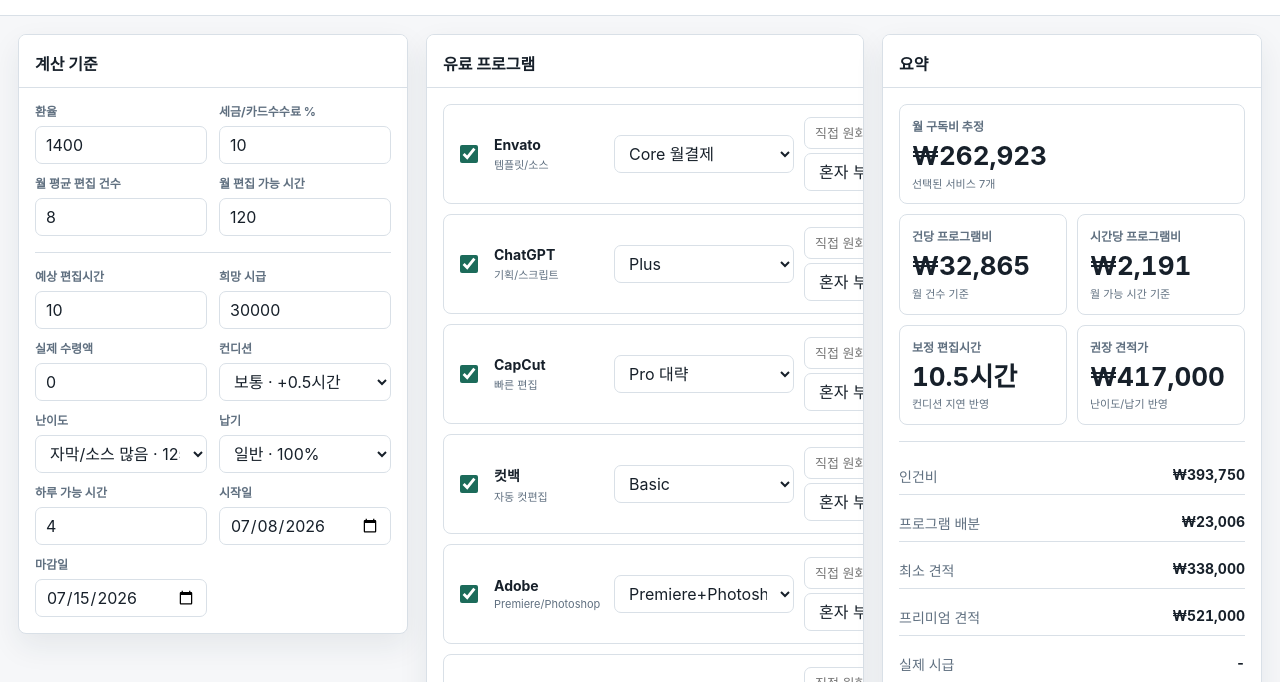
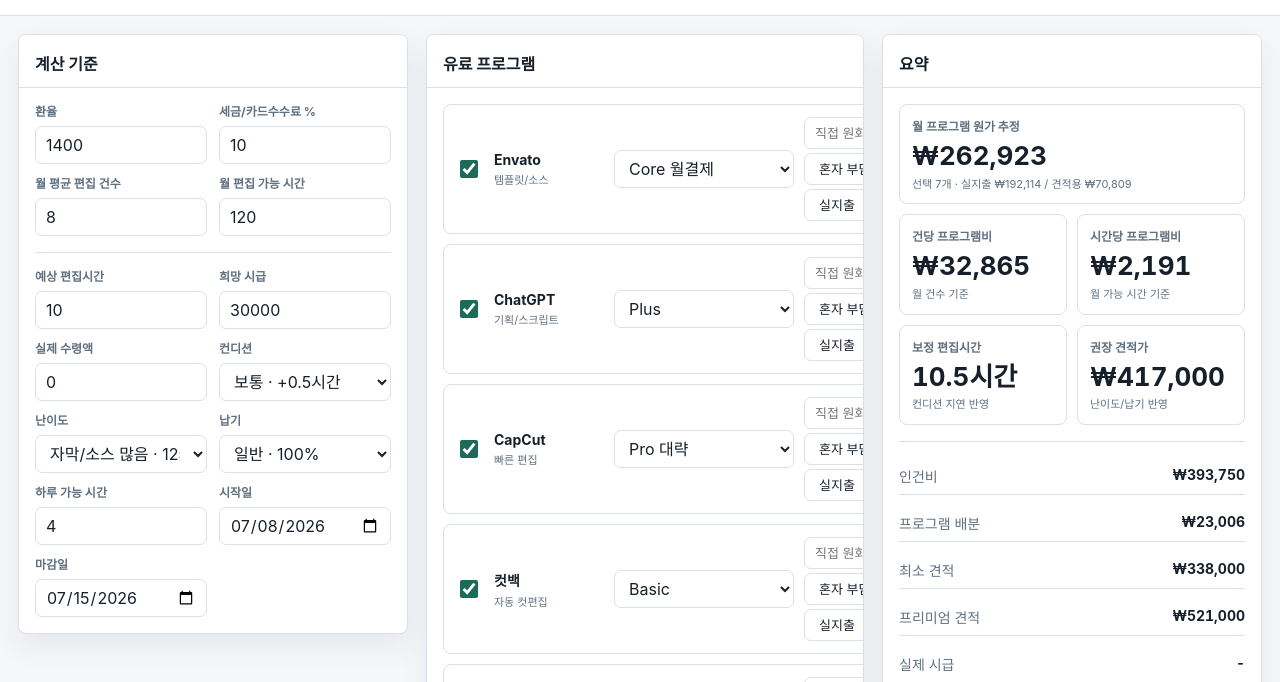
Before and after one commit to lsongju-dot/josh-assistant, a plain HTML site: page index.html in a window 1280 px wide. Shown: the part 59-741 px from the top of the page. Drawn offline with Linux system fonts and the light colour scheme.

Commit message:
Separate cash and quote-only tool costs

```diff
--- a/index.html
+++ b/index.html
@@ -211,7 +211,7 @@
 
     .service-row {
       display: grid;
-      grid-template-columns: 28px minmax(110px, 150px) minmax(180px, 1fr) minmax(96px, 110px) minmax(108px, 132px);
+      grid-template-columns: 28px minmax(110px, 150px) minmax(180px, 1fr) minmax(118px, 132px) minmax(118px, 150px);
       gap: 10px;
       align-items: center;
       padding: 12px;
@@ -263,7 +263,8 @@
       gap: 4px;
     }
 
-    .compact-input input {
+    .compact-input input,
+    .compact-input select {
       height: 32px;
       font-size: 13px;
     }
@@ -923,7 +924,7 @@
         <div class="panel-body">
           <div class="summary-grid">
             <div class="metric wide">
-              <span>월 구독비 추정</span>
+              <span>월 프로그램 원가 추정</span>
               <strong id="monthlyTotal">0원</strong>
               <em id="selectedCount">선택된 서비스 0개</em>
             </div>
@@ -1123,14 +1124,19 @@
               <em>입력 단가 기준</em>
             </div>
             <div class="metric">
-              <span>월 고정비</span>
+              <span>실제 월 고정비</span>
               <strong id="monthlyFixedCost">0원</strong>
-              <em>구독비 + 기타 고정비</em>
+              <em>실지출 구독비 + 기타</em>
+            </div>
+            <div class="metric">
+              <span>견적용 사용료</span>
+              <strong id="allocatedToolCost">0원</strong>
+              <em>회사 제공/비현금 원가</em>
             </div>
             <div class="metric">
               <span>세전 순수익</span>
               <strong id="netBeforeTax">0원</strong>
-              <em>매출 - 고정비</em>
+              <em>매출 - 실제 고정비</em>
             </div>
             <div class="metric">
               <span>세후 보수 추정</span>
@@ -1218,6 +1224,7 @@
         note: "Premiere/Photoshop",
         enabled: true,
         planId: "premiere_photoshop",
+        expenseType: "allocation",
         customKrw: 0,
         share: 1,
         plans: [
@@ -1368,6 +1375,28 @@
       return (plan.usdMonthly * exchangeRate * (1 + feeRate)) / share;
     }
 
+    function serviceExpenseType(service) {
+      return service.expenseType === "allocation" ? "allocation" : "cash";
+    }
+
+    function toolCostTotal() {
+      return services.reduce((sum, service) => sum + monthlyKrw(service), 0);
+    }
+
+    function cashSubscriptionTotal() {
+      return services.reduce((sum, service) => {
+        if (serviceExpenseType(service) !== "cash") return sum;
+        return sum + monthlyKrw(service);
+      }, 0);
+    }
+
+    function allocatedSubscriptionTotal() {
+      return services.reduce((sum, service) => {
+        if (serviceExpenseType(service) !== "allocation") return sum;
+        return sum + monthlyKrw(service);
+      }, 0);
+    }
+
     function saveState() {
       const controlState = {};
       controls.forEach((id) => {
@@ -1748,8 +1777,7 @@
     }
 
     function calculateFixedCostTotal() {
-      const subscriptionTotal = services.reduce((sum, service) => sum + monthlyKrw(service), 0);
-      return subscriptionTotal + Math.max(0, getNumericControl("extraFixedCost"));
+      return cashSubscriptionTotal() + Math.max(0, getNumericControl("extraFixedCost"));
     }
 
     function calculateProfit() {
@@ -1758,15 +1786,17 @@
       const hospitalOneCamRevenue = getNumericControl("hospitalOneCamCount") * getNumericControl("hospitalOneCamPrice");
       const revenue = missRevenue + hospitalTwoCamRevenue + hospitalOneCamRevenue + Math.max(0, getNumericControl("extraIncome"));
       const fixedCost = calculateFixedCostTotal();
+      const allocatedCost = allocatedSubscriptionTotal();
       const netBeforeTax = revenue - fixedCost;
       const reserveRate = Math.max(0, getNumericControl("taxReserveRate")) / 100;
       const netAfterReserve = netBeforeTax - Math.max(0, revenue * reserveRate);
 
       document.getElementById("monthlyRevenue").textContent = formatKrw(revenue);
       document.getElementById("monthlyFixedCost").textContent = formatKrw(fixedCost);
+      document.getElementById("allocatedToolCost").textContent = formatKrw(allocatedCost);
       document.getElementById("netBeforeTax").textContent = formatKrw(netBeforeTax);
       document.getElementById("netAfterReserve").textContent = formatKrw(netAfterReserve);
-      document.getElementById("profitNote").textContent = `미스 멍디 ${formatKrw(missRevenue)}, 병원 2캠 ${formatKrw(hospitalTwoCamRevenue)}, 병원 1캠 ${formatKrw(hospitalOneCamRevenue)} 기준입니다.`;
+      document.getElementById("profitNote").textContent = `미스 멍디 ${formatKrw(missRevenue)}, 병원 2캠 ${formatKrw(hospitalTwoCamRevenue)}, 병원 1캠 ${formatKrw(hospitalOneCamRevenue)} 기준입니다. 견적용 사용료 ${formatKrw(allocatedCost)}는 실제 순수익 차감에서 제외했습니다.`;
       saveProfitState();
     }
 
@@ -1894,7 +1924,24 @@
           service.share = Number(share.value);
           calculate();
         });
-        customWrap.append(customInput, share);
+        const expenseType = document.createElement("select");
+        expenseType.setAttribute("aria-label", `${service.name} 비용 성격`);
+        [
+          { value: "cash", label: "실지출" },
+          { value: "allocation", label: "견적용" }
+        ].forEach((item) => {
+          const option = document.createElement("option");
+          option.value = item.value;
+          option.textContent = item.label;
+          expenseType.appendChild(option);
+        });
+        expenseType.value = serviceExpenseType(service);
+        expenseType.disabled = !service.enabled;
+        expenseType.addEventListener("change", () => {
+          service.expenseType = expenseType.value;
+          calculate();
+        });
+        customWrap.append(customInput, share, expenseType);
 
         const cost = document.createElement("div");
         cost.className = "service-cost";
@@ -1917,13 +1964,16 @@
           : planMeta.krwMonthly !== undefined
             ? `${formatKrw(planMeta.krwMonthly)} · ${planMeta.billing}`
             : `$${planMeta.usdMonthly}/월 · ${planMeta.billing}`;
-        cost.innerHTML = `${formatKrw(costValue)}<small>${sourceLabel}</small>`;
+        const expenseLabel = serviceExpenseType(service) === "allocation" ? "견적용" : "실지출";
+        cost.innerHTML = `${formatKrw(costValue)}<small>${sourceLabel} · ${expenseLabel}</small>`;
       });
     }
 
     function calculate() {
       updateServiceCosts();
-      const total = services.reduce((sum, service) => sum + monthlyKrw(service), 0);
+      const total = toolCostTotal();
+      const cashCost = cashSubscriptionTotal();
+      const allocatedCost = allocatedSubscriptionTotal();
       const enabledCount = services.filter((service) => service.enabled).length;
       const monthlyProjects = Math.max(1, numberValue("monthlyProjects"));
       const monthlyHours = Math.max(1, numberValue("monthlyHours"));
@@ -1947,7 +1997,7 @@
       const quoteGap = projectPrice > 0 ? projectPrice - recommendedQuote : 0;
 
       document.getElementById("monthlyTotal").textContent = formatKrw(total);
-      document.getElementById("selectedCount").textContent = `선택된 서비스 ${enabledCount}개`;
+      document.getElementById("selectedCount").textContent = `선택 ${enabledCount}개 · 실지출 ${formatKrw(cashCost)} / 견적용 ${formatKrw(allocatedCost)}`;
       document.getElementById("costPerProject").textContent = formatKrw(costPerProject);
       document.getElementById("costPerHour").textContent = formatKrw(costPerHour);
       if (document.getElementById("monthlyRevenue")) calculateProfit();
@@ -1997,14 +2047,15 @@
         .filter((service) => service.enabled)
         .map((service) => {
           const plan = getSelectedPlan(service);
-          return `- ${service.name}: ${plan.label} / 월 ${formatKrw(monthlyKrw(service))}`;
+          const expenseLabel = serviceExpenseType(service) === "allocation" ? "견적용" : "실지출";
+          return `- ${service.name}: ${plan.label} / 월 ${formatKrw(monthlyKrw(service))} / ${expenseLabel}`;
         })
         .join("\n");
 
       return [
         "조쉬 계산 요약",
         selected,
-        `월 구독비 추정: ${document.getElementById("monthlyTotal").textContent}`,
+        `월 프로그램 원가 추정: ${document.getElementById("monthlyTotal").textContent}`,
         `건당 프로그램비: ${document.getElementById("costPerProject").textContent}`,
         `시간당 프로그램비: ${document.getElementById("costPerHour").textContent}`,
         `보정 편집시간: ${document.getElementById("adjustedHours").textContent}`,
```
